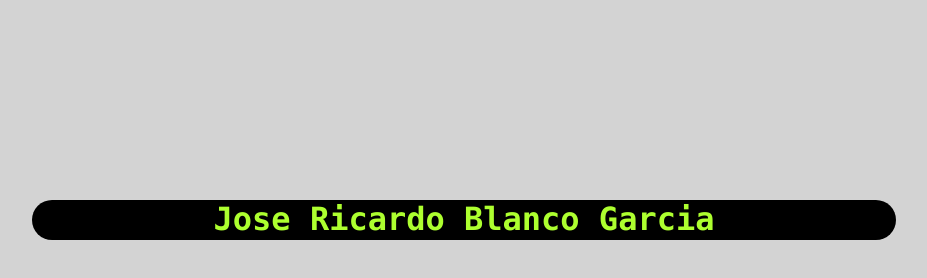
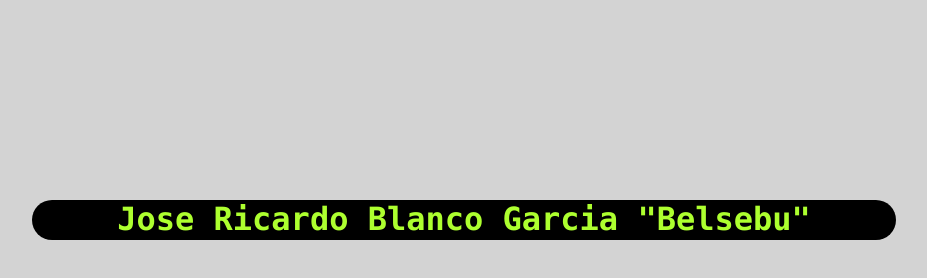
Before and after one commit to Belsebu0129/nombre1, a plain HTML site: page index.html in a window 1280 px wide. Shown: the whole page, without its empty margins (176-1103 px from the left). Drawn offline with Linux system fonts and the light colour scheme.

Commit message:
index.html

```diff
--- a/index.html
+++ b/index.html
@@ -29,7 +29,7 @@
 		}
 	</style>
 	<div>
-		<h1>Jose Ricardo Blanco Garcia</h1>
+		<h1>Jose Ricardo Blanco Garcia "Belsebu"</h1>
 	</div>
 </body>
 </html>
```
